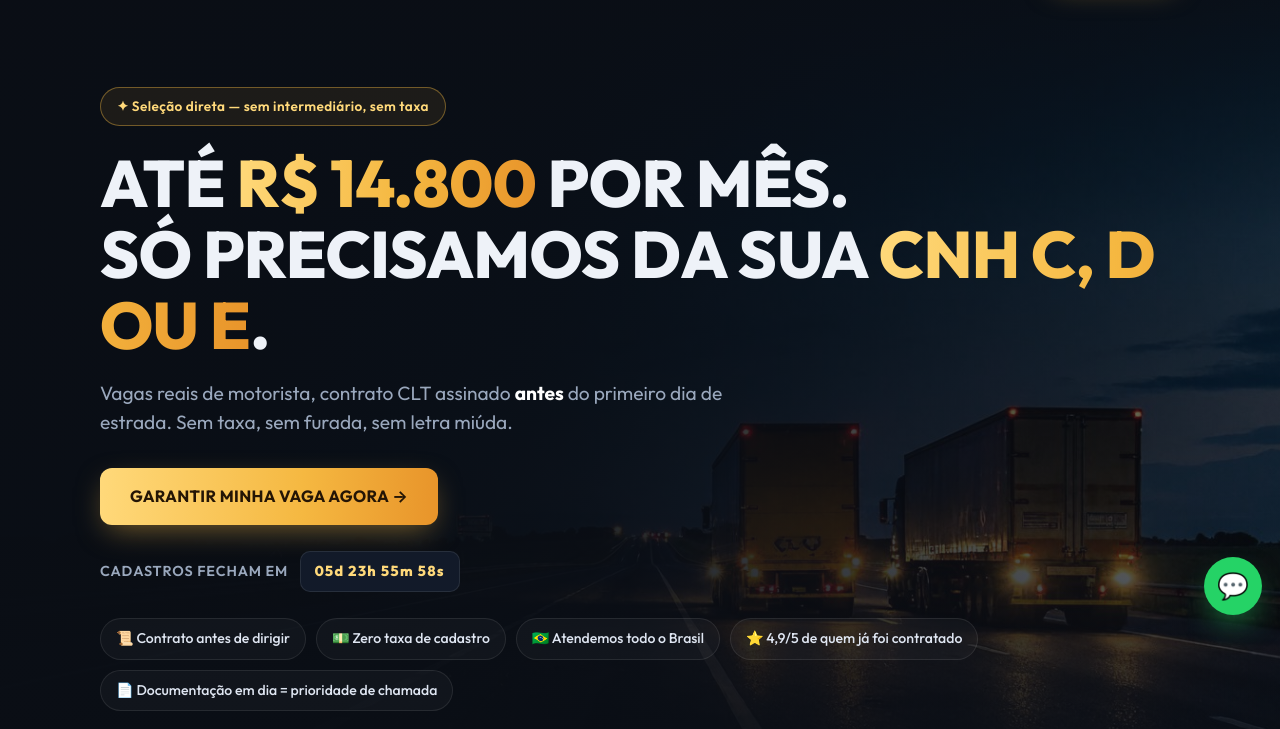
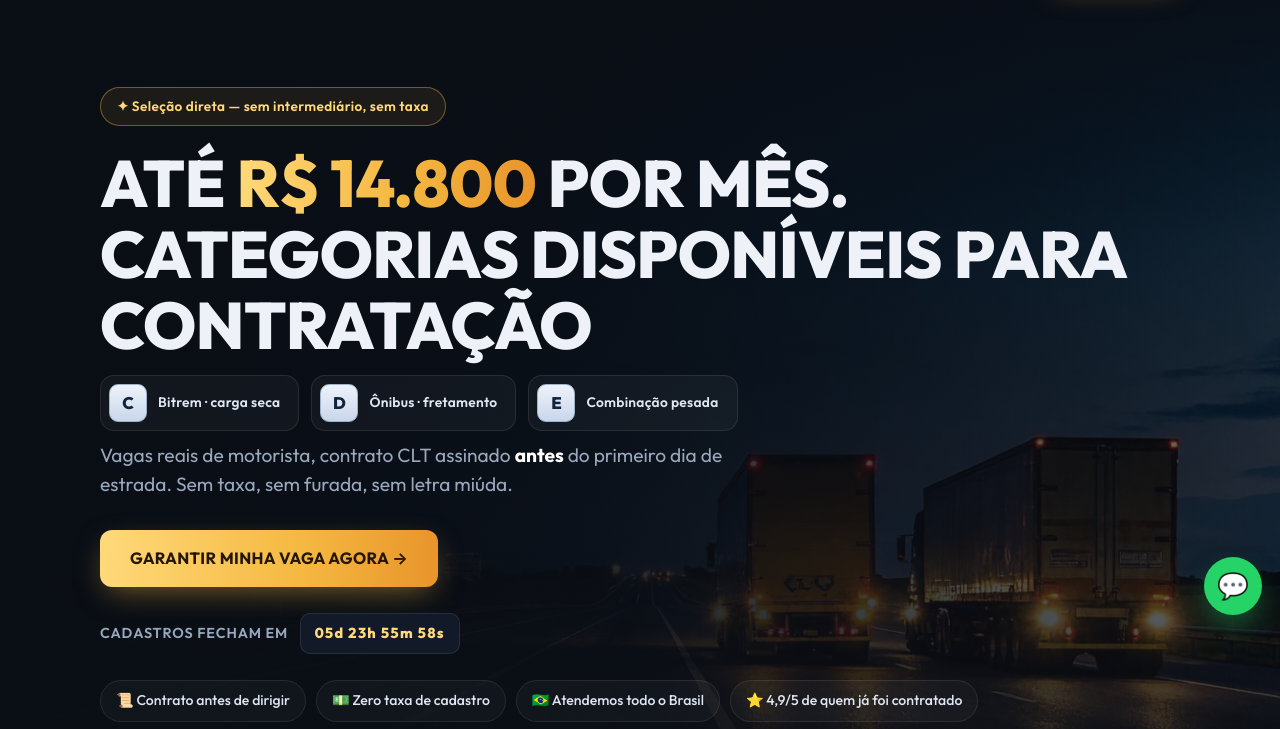
Before and after one commit to vagarodovia-hub/vagas, a plain HTML site: page index.html in a window 1280 px wide. Shown: the part 109-838 px from the top of the page. Drawn offline with Linux system fonts and the light colour scheme.

Commit message:
hero: categorias disponiveis p/ contratacao + badges C/D/E

```diff
--- a/index.html
+++ b/index.html
@@ -171,6 +171,13 @@ footer{border-top:1px solid var(--line);padding:48px 0 96px;background:#070b11}
 img{max-width:100%}
 .reveal{opacity:0;transform:translateY(18px);transition:opacity .6s,transform .6s}
 .reveal.on{opacity:1;transform:none}
+
+.cat-row{display:flex;flex-wrap:wrap;gap:12px;margin:-4px 0 10px}
+.cat{display:flex;align-items:center;gap:11px;border:1px solid var(--line);background:rgba(255,255,255,.04);border-radius:14px;padding:8px 18px 8px 8px}
+.cat b{width:38px;height:38px;border-radius:9px;display:grid;place-items:center;font-weight:800;font-size:1.05rem;color:#12233d;background:linear-gradient(180deg,#eef3fa,#c9d6ea);border:1px solid #9fb2cc;flex:none}
+.cat small{font-size:.86rem;font-weight:600;color:#dfe6f2;letter-spacing:.02em}
+@media(max-width:560px){.cat{padding:7px 14px 7px 7px}.cat small{font-size:.78rem}}
+
 </style>
 </head>
 <body>
@@ -187,7 +194,12 @@ img{max-width:100%}
 <section class="hero">
   <div class="wrap">
     <span class="pill">✦ Seleção direta — sem intermediário, sem taxa</span>
-    <h1>ATÉ <span class="gold">R$ 14.800</span> POR MÊS.<br>SÓ PRECISAMOS DA SUA <span class="gold">CNH C, D OU E</span>.</h1>
+    <h1>ATÉ <span class="gold">R$ 14.800</span> POR MÊS.<br>CATEGORIAS DISPONÍVEIS PARA CONTRATAÇÃO</h1>
+    <div class="cat-row">
+      <span class="cat"><b>C</b><small>Bitrem · carga seca</small></span>
+      <span class="cat"><b>D</b><small>Ônibus · fretamento</small></span>
+      <span class="cat"><b>E</b><small>Combinação pesada</small></span>
+    </div>
     <p class="sub">Vagas reais de motorista, contrato CLT assinado <b>antes</b> do primeiro dia de estrada. Sem taxa, sem furada, sem letra miúda.</p>
     <div class="cta-row">
       <a class="btn btn-gold lg" href="#cadastro">GARANTIR MINHA VAGA AGORA →</a>
```
